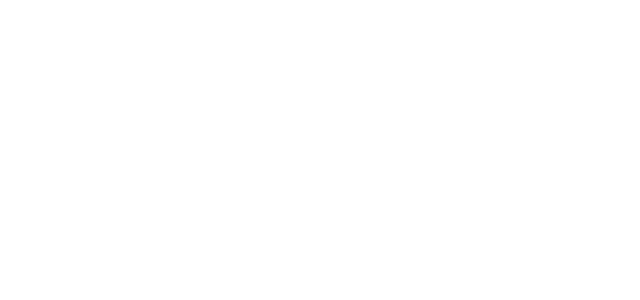
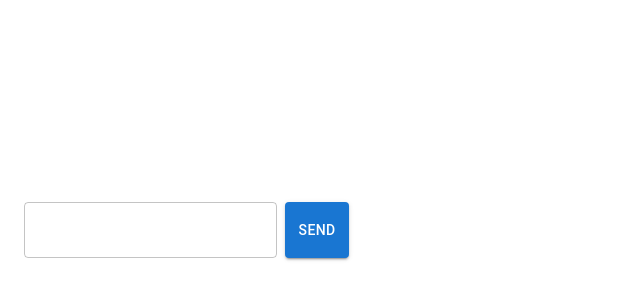
Before and after one commit to Ayush-Singh24/mangojelly, a React (Vite) app: page / in a window 1280 px wide. Shown: the part 462-762 px from the top of the page, without its empty margins (0-640 px from the left). Built offline with nearby package versions, Linux system fonts and the light colour scheme.

Commit message:
feat: add chat interface

```diff
--- a/src/App.tsx
+++ b/src/App.tsx
@@ -1,7 +1,20 @@
-import "./App.css";
+import { Provider } from "react-redux";
+import { store } from "./app/store";
+import { ThemeProvider } from "@emotion/react";
+import { createTheme, CssBaseline } from "@mui/material";
+import ChatInterface from "./components/ChatInterface";
+
+const theme = createTheme();
 
 function App() {
-  return <div></div>;
+  return (
+    <Provider store={store}>
+      <ThemeProvider theme={theme}>
+        <CssBaseline />
+        <ChatInterface />
+      </ThemeProvider>
+    </Provider>
+  );
 }
 
 export default App;
--- /dev/null
+++ b/src/components/ChatInterface.tsx
@@ -0,0 +1,54 @@
+import { Box, Button, Container, List, TextField } from "@mui/material";
+import { useRef, useState } from "react";
+import { useAppDispatch, useAppSelector } from "../app/hooks";
+import ChatMessage from "./chatMessage";
+import { receiveMessage, sendMessage } from "../features/chatSlice";
+
+export default function ChatInterface() {
+  const [input, setInput] = useState<string>("");
+
+  const dispatch = useAppDispatch();
+
+  const { messages, currentUser, isLoading } = useAppSelector(
+    (state) => state.chat,
+  );
+
+  const handleSend = async () => {
+    if (input.trim()) {
+      await dispatch(sendMessage(input));
+      setInput("");
+      //Simulate receiveing message after sending
+      dispatch(receiveMessage());
+    }
+  };
+
+  const messagesEndRef = useRef<HTMLDivElement>(null);
+  return (
+    <Container maxWidth="sm">
+      <Box sx={{ height: "80vh", display: "flex", flexDirection: "column" }}>
+        <List sx={{ flexGrow: 1, overflow: "auto", mb: 2 }}>
+          {messages.map((message) => (
+            <ChatMessage
+              key={message.id}
+              message={message}
+              isCurrentUser={message.user.id === currentUser.id}
+            />
+          ))}
+          <div ref={messagesEndRef} />
+        </List>
+        <Box sx={{ display: "flex", gap: 1 }}>
+          <TextField
+            fullWidth
+            variant="outlined"
+            value={input}
+            onChange={(e) => setInput(e.target.value)}
+            onKeyUp={(e) => e.key === "Enter" && handleSend()}
+          />
+          <Button variant="contained" onClick={handleSend} disabled={isLoading}>
+            Send
+          </Button>
+        </Box>
+      </Box>
+    </Container>
+  );
+}
--- /dev/null
+++ b/src/components/ChatMessage.tsx
@@ -0,0 +1,39 @@
+import { ListItem, ListItemText, Typography } from "@mui/material";
+import { Message } from "../types/types";
+
+interface ChatMessageProps {
+  message: Message;
+  isCurrentUser: boolean;
+}
+
+export default function ChatMessage({
+  message,
+  isCurrentUser,
+}: ChatMessageProps) {
+  return (
+    <ListItem
+      alignItems="flex-start"
+      sx={{ flexDirection: isCurrentUser ? "row-reverse" : "row" }}
+    >
+      <ListItemText
+        primary={message.user.name}
+        secondary={
+          <Typography
+            sx={{ display: "inline" }}
+            component="span"
+            variant="body2"
+            color="textPrimary"
+          >
+            {message.text}
+          </Typography>
+        }
+        sx={{
+          textAlign: isCurrentUser ? "right" : "left",
+          bgcolor: isCurrentUser ? "primary.light" : "grey.100",
+          borderRadius: 2,
+          p: 1,
+        }}
+      ></ListItemText>
+    </ListItem>
+  );
+}
```
